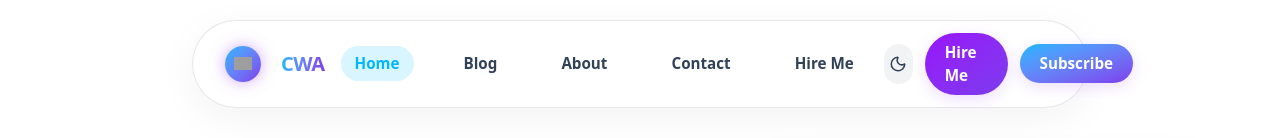
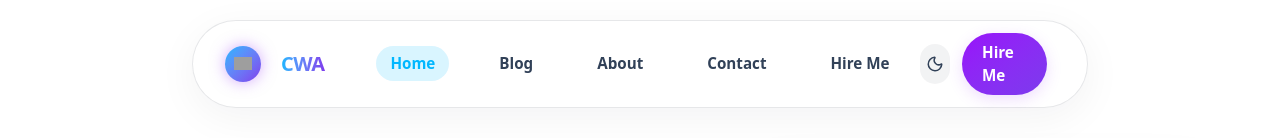
Before and after one commit to AmrendraCodes/AmrendraBlog, a Next.js app in the folder my-website/: page / in a window 1280 px wide. Shown: the top 138 px of the page. Built offline with nearby package versions, Linux system fonts and the light colour scheme; grey boxes are pictures that could not be loaded.

Commit message:
file commited

```diff
--- a/my-website/src/components/Header.js
+++ b/my-website/src/components/Header.js
@@ -89,7 +89,6 @@ export default function Header() {
           <div className="flex items-center justify-end gap-3 md:pr-2">
             <ThemeToggle />
             <Link href="/hire-me" className="hidden md:inline-flex items-center justify-center bg-linear-to-br from-purple-600 to-[#7c3aed] text-white font-semibold text-[0.95rem] py-2 px-5 rounded-full border-none cursor-pointer transition-all duration-300 shadow-[0_4px_15px_rgba(168,85,247,0.2)] hover:-translate-y-0.5 hover:opacity-95 hover:shadow-[0_6px_20px_rgba(168,85,247,0.4)]">Hire Me</Link>
-            <Link href="/contact" className="hidden md:inline-flex items-center justify-center bg-linear-to-br from-[#00b7ff] to-[#7c3aed] text-white font-semibold text-[0.95rem] py-2 px-5 rounded-full border-none cursor-pointer transition-all duration-300 shadow-[0_4px_15px_rgba(168,85,247,0.2)] hover:-translate-y-0.5 hover:opacity-95 hover:shadow-[0_6px_20px_rgba(168,85,247,0.4)]">Subscribe</Link>
             <button
               type="button"
               className="flex md:hidden items-center justify-center bg-slate-900/5 dark:bg-slate-800/20 border border-slate-900/10 dark:border-slate-700/20 text-slate-900 dark:text-slate-50 w-11 h-11 min-w-[2.75rem] min-h-[2.75rem] rounded-full cursor-pointer transition-background duration-300 shrink-0 hover:bg-slate-900/10 dark:hover:bg-slate-700/20"
@@ -151,9 +150,6 @@ export default function Header() {
             <Link href="/hire-me" className="inline-flex items-center justify-center bg-linear-to-br from-purple-600 to-[#7c3aed] text-white font-bold text-[1.1rem] py-4 px-8 rounded-full border-none cursor-pointer w-full transition-opacity duration-300 hover:opacity-90 shadow-lg shadow-purple-500/20" onClick={() => setIsMenuOpen(false)}>
               Hire Me
             </Link>
-            <Link href="/contact" className="inline-flex items-center justify-center bg-linear-to-br from-[#00b7ff] to-[#7c3aed] text-white font-bold text-[1.1rem] py-4 px-8 rounded-full border-none cursor-pointer w-full transition-opacity duration-300 hover:opacity-90 shadow-lg shadow-purple-500/20" onClick={() => setIsMenuOpen(false)}>
-              Subscribe
-            </Link>
           </div>
         </nav>
       </div>
```
